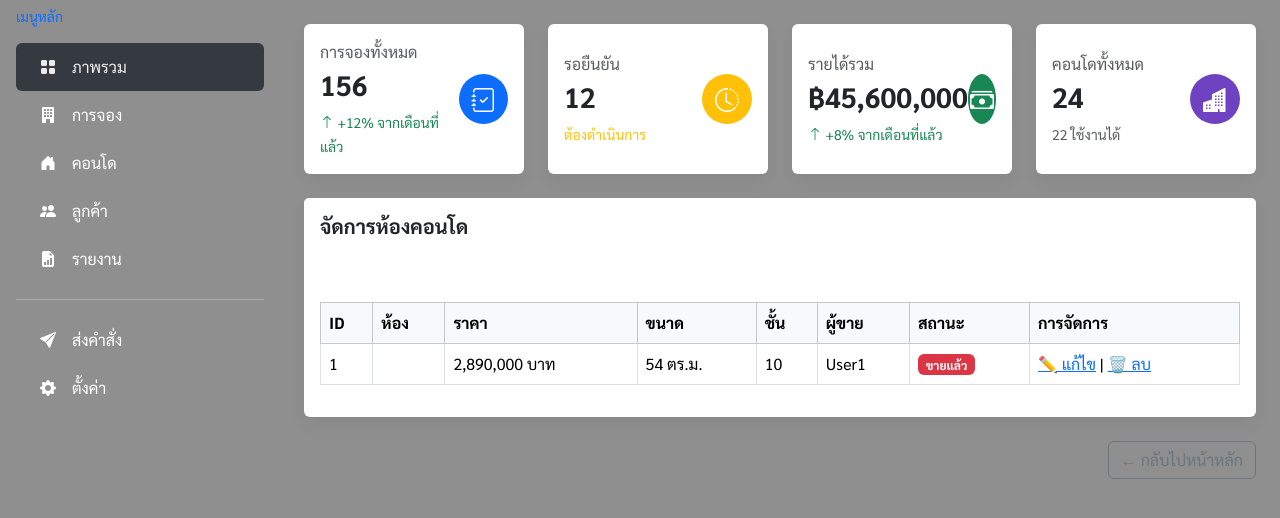
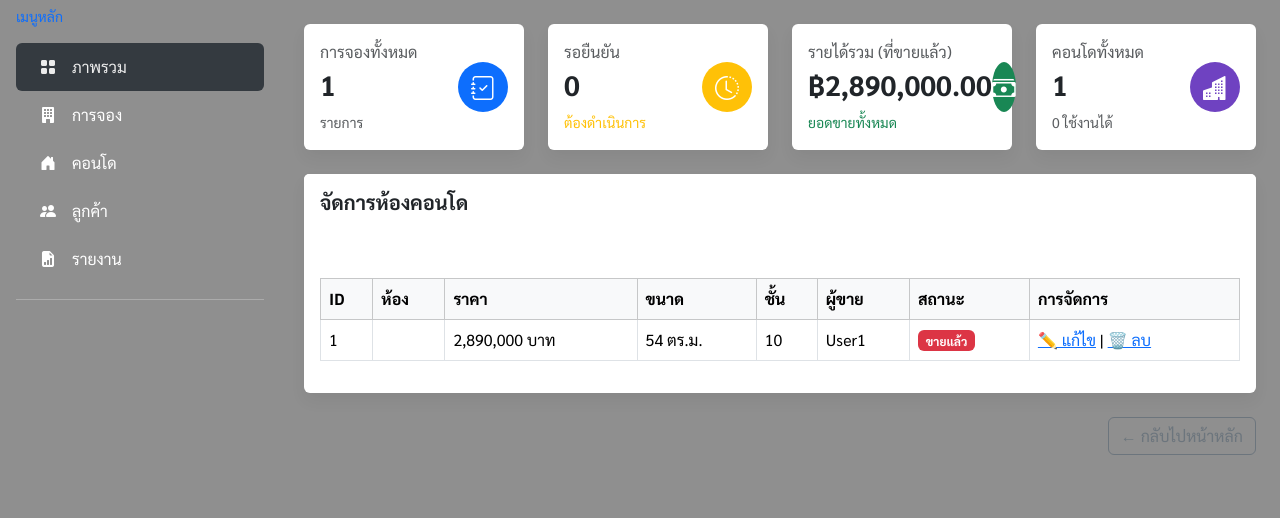
Before and after one commit to THAN014/Mini-Project-Condo-web, a PHP site: page /manage_room.php in a window 1280 px wide. Shown: the part 79-597 px from the top of the page. Run offline with PHP 8.4, Linux system fonts and the light colour scheme; a user stored in the database is signed in; data comes from the database, SQL or seed files in the repository; some libraries are stand-ins or nearby versions.

Commit message:
Stats card in functional now

```diff
--- a/manage_room.php
+++ b/manage_room.php
@@ -6,7 +6,21 @@ include 'ConnectDB.php';
 if (!isset($_SESSION['User_id']) || $_SESSION['Role'] !== 'Admin') {
     die("คุณไม่มีสิทธิ์เข้าถึงหน้านี้ <a href='login.php'>เข้าสู่ระบบ</a>");
 }
+$stats_query = "
+    SELECT
+        (SELECT COUNT(*) FROM reserve) AS total_reservations,
+        SUM(CASE WHEN Status = 'reserve' THEN 1 ELSE 0 END) AS pending_rooms,
+        SUM(CASE WHEN Status = 'Sold' THEN Room_price ELSE 0 END) AS total_revenue,
+        COUNT(*) AS total_rooms,
+        SUM(CASE WHEN Status = 'Empty' THEN 1 ELSE 0 END) AS available_rooms
+    FROM
+        room_db;
+";
+$stats_result = $conn->query($stats_query);
+$stats = $stats_result->fetch_assoc();
+// --- สิ้นสุดส่วนที่เพิ่ม ---
 
+// ดึงข้อมูลสำหรับตาราง
 $result = $conn->query("SELECT r.*, usr.Username AS seller_name
                         FROM room_db r
                         LEFT JOIN users usr ON r.Seller_id = usr.User_id
@@ -133,7 +147,7 @@ $result = $conn->query("SELECT r.*, usr.Username AS seller_name
                 </li>
             </ul>
             <hr>
-            <ul class="nav nav-pills flex-column">
+            <!-- <ul class="nav nav-pills flex-column">
                 <li>
                     <a href="#" class="nav-link text-white">
                         <i class="bi bi-send-fill"></i> ส่งคำสั่ง
@@ -144,7 +158,7 @@ $result = $conn->query("SELECT r.*, usr.Username AS seller_name
                         <i class="bi bi-gear-fill"></i> ตั้งค่า
                     </a>
                 </li>
-            </ul>
+            </ul> -->
         </nav>
 
         <div class="main-content p-3 p-md-4">
@@ -180,8 +194,10 @@ $result = $conn->query("SELECT r.*, usr.Username AS seller_name
                         <div class="card-body d-flex align-items-center">
                             <div class="flex-grow-1">
                                 <p class="text-muted mb-1">การจองทั้งหมด</p>
-                                <h3 class="fw-bold mb-2">156</h3>
-                                <small class="text-success"><i class="bi bi-arrow-up"></i> +12% จากเดือนที่แล้ว</small>
+                                <h3 class="fw-bold mb-2">
+                                    <?= number_format($stats['total_reservations'] ?? 0) ?>
+                                </h3>
+                                <small class="text-muted">รายการ</small>
                             </div>
                             <div class="icon-circle bg-primary"><i class="bi bi-journal-check"></i></div>
                         </div>
@@ -192,7 +208,9 @@ $result = $conn->query("SELECT r.*, usr.Username AS seller_name
                         <div class="card-body d-flex align-items-center">
                             <div class="flex-grow-1">
                                 <p class="text-muted mb-1">รอยืนยัน</p>
-                                <h3 class="fw-bold mb-2">12</h3>
+                                <h3 class="fw-bold mb-2">
+                                    <?= number_format($stats['pending_rooms'] ?? 0) ?>
+                                </h3>
                                 <small class="text-warning">ต้องดำเนินการ</small>
                             </div>
                             <div class="icon-circle bg-warning"><i class="bi bi-clock-history"></i></div>
@@ -203,9 +221,11 @@ $result = $conn->query("SELECT r.*, usr.Username AS seller_name
                     <div class="card stat-card h-100">
                         <div class="card-body d-flex align-items-center">
                             <div class="flex-grow-1">
-                                <p class="text-muted mb-1">รายได้รวม</p>
-                                <h3 class="fw-bold mb-2">฿45,600,000</h3>
-                                <small class="text-success"><i class="bi bi-arrow-up"></i> +8% จากเดือนที่แล้ว</small>
+                                <p class="text-muted mb-1">รายได้รวม (ที่ขายแล้ว)</p>
+                                <h3 class="fw-bold mb-2">
+                                    ฿<?= number_format($stats['total_revenue'] ?? 0, 2) ?>
+                                </h3>
+                                <small class="text-success">ยอดขายทั้งหมด</small>
                             </div>
                             <div class="icon-circle bg-success"><i class="bi bi-cash-stack"></i></div>
                         </div>
@@ -216,8 +236,12 @@ $result = $conn->query("SELECT r.*, usr.Username AS seller_name
                         <div class="card-body d-flex align-items-center">
                             <div class="flex-grow-1">
                                 <p class="text-muted mb-1">คอนโดทั้งหมด</p>
-                                <h3 class="fw-bold mb-2">24</h3>
-                                <small class="text-muted">22 ใช้งานได้</small>
+                                <h3 class="fw-bold mb-2">
+                                    <?= number_format($stats['total_rooms'] ?? 0) ?>
+                                </h3>
+                                <small class="text-muted">
+                                    <?= number_format($stats['available_rooms'] ?? 0) ?> ใช้งานได้
+                                </small>
                             </div>
                             <div class="icon-circle" style="background-color: #6f42c1;"><i class="bi bi-buildings-fill"></i></div>
                         </div>
```
Also changed, not shown: img/Condo_img/cerydra2.jpg (added).
